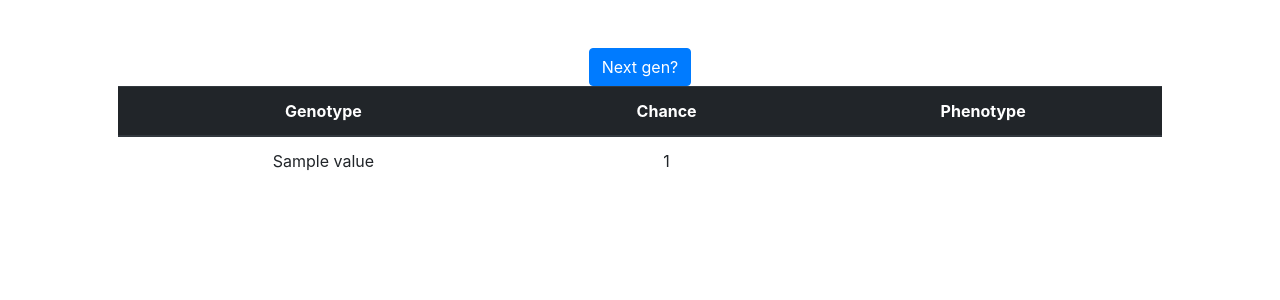
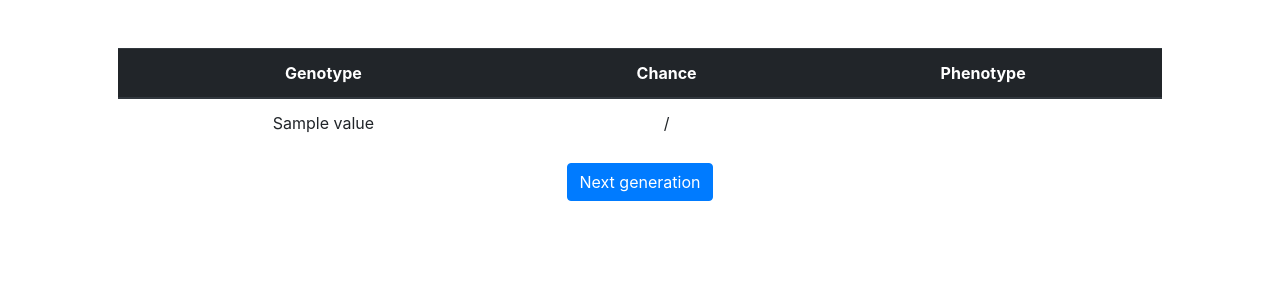
Before and after one commit to CullenStClair/cs50-final, a Flask app: template proj-files/templates/calc2.html in a window 1280 px wide. Shown: the top 300 px of the page. Run offline with Flask 2, Linux system fonts and the light colour scheme; the template is opened without the code that fills it: most values are stand-ins (such as "Sample title", 1, 10 or a date in 2020); some libraries are stand-ins or nearby versions.

Commit message:
Styling changes to calc2

```diff
--- a/proj-files/app.py
+++ b/proj-files/app.py
@@ -209,7 +209,7 @@ def generation():
 def gen_parents():
     if request.method == "GET":
         session['parents'] = None
-        return render_template("parent2.html")
+        return render_template("parent2.html", count=session['count'])
     else:
         i = 0
         for trait in session['traits']:
--- a/proj-files/templates/calc2.html
+++ b/proj-files/templates/calc2.html
@@ -7,7 +7,6 @@ Children
 {% endblock %}
 
 {% block main %}
-<div><a href='/generation' class='btn btn-primary'>Next gen?</a></div>
     <table class='table'>
         <thead class='thead-dark'>
         <tr>
@@ -26,18 +25,13 @@ Children
             {% for item in row %}
                 {% for key, value in item.items() %}
                     <tr>
-                        <td>
-                            {{ value[1] }}
-                        </td>
-                        <td>
-                            {{ value[0] }}
-                        </td>
-                        <td>
-                            {{ function(traits, value[1]) }}
-                        </td>
+                        <td>{{ value[1] }}</td>
+                        <td><sup>{{ value[0][0] }}</sup>/<sub>{{ value[0][1] }}</sub></td>
+                        <td>{{ function(traits, value[1]) }}</td>
                     </tr>
                 {% endfor %}
             {% endfor %}
         {% endfor %}
     </table>
+    <div><a href='/generation' class='btn btn-primary'>Next generation</a></div>
 {% endblock %}
```
